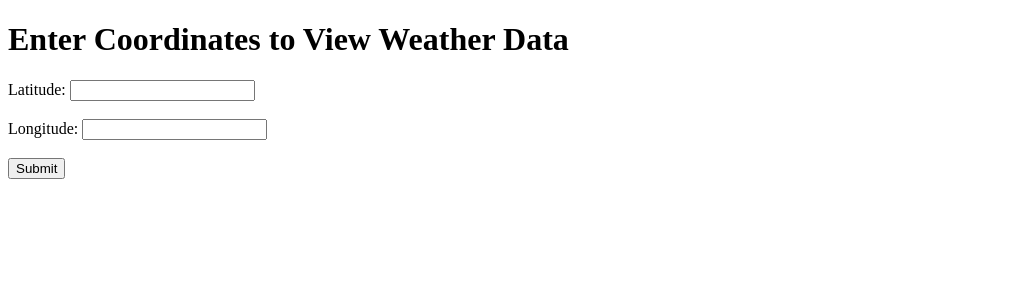
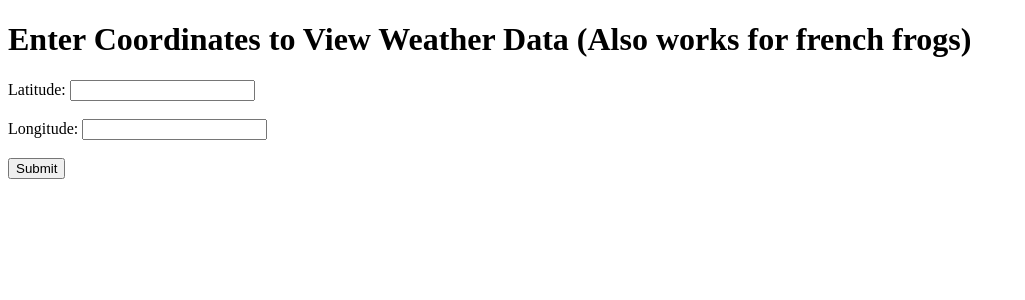
Before and after one commit to Arte1999/WeatherApp, a Flask app: page / in a window 1280 px wide. Shown: the top 300 px of the page, without its empty margins (0-1025 px from the left). Run offline with Flask 3, Linux system fonts and the light colour scheme.

Commit message:
index.html

```diff
--- a/templates/index.html
+++ b/templates/index.html
@@ -4,10 +4,42 @@
     <meta charset="UTF-8">
     <meta name="viewport" content="width=device-width, initial-scale=1.0">
     <title>Weather App</title>
+
+    <!-- Add some CSS for responsiveness -->
+    <style>
+        /* Make the plot container responsive */
+        .plot-container {
+            width: 100%;
+            max-width: 800px;
+            margin: auto;
+        }
+
+        @media (max-width: 600px) {
+            /* For small screens (mobile), show only the mobile-friendly plot */
+            .desktop-plot {
+                display: none;
+            }
+
+            .mobile-plot {
+                display: block;
+            }
+        }
+
+        @media (min-width: 601px) {
+            /* For larger screens, show the detailed plot */
+            .mobile-plot {
+                display: none;
+            }
+
+            .desktop-plot {
+                display: block;
+            }
+        }
+    </style>
 </head>
 <body>
 
-    <h1>Enter Coordinates to View Weather Data</h1>
+    <h1>Enter Coordinates to View Weather Data (Also works for french frogs)</h1>
 
     <!-- Form to input latitude and longitude -->
     <form action="/" method="POST">
@@ -20,12 +52,19 @@
         <button type="submit">Submit</button>
     </form>
 
-    <!-- Plotly graph will be displayed here -->
-    <div>
+    <!-- Container for the detailed plot (desktop version) -->
+    <div class="plot-container desktop-plot">
         {% if plot_html %}
             {{ plot_html | safe }}
         {% endif %}
     </div>
 
+    <!-- Container for the mobile-friendly plot -->
+    <div class="plot-container mobile-plot">
+        {% if plot_mobile_html %}
+            {{ plot_mobile_html | safe }}
+        {% endif %}
+    </div>
+
 </body>
 </html>
```
